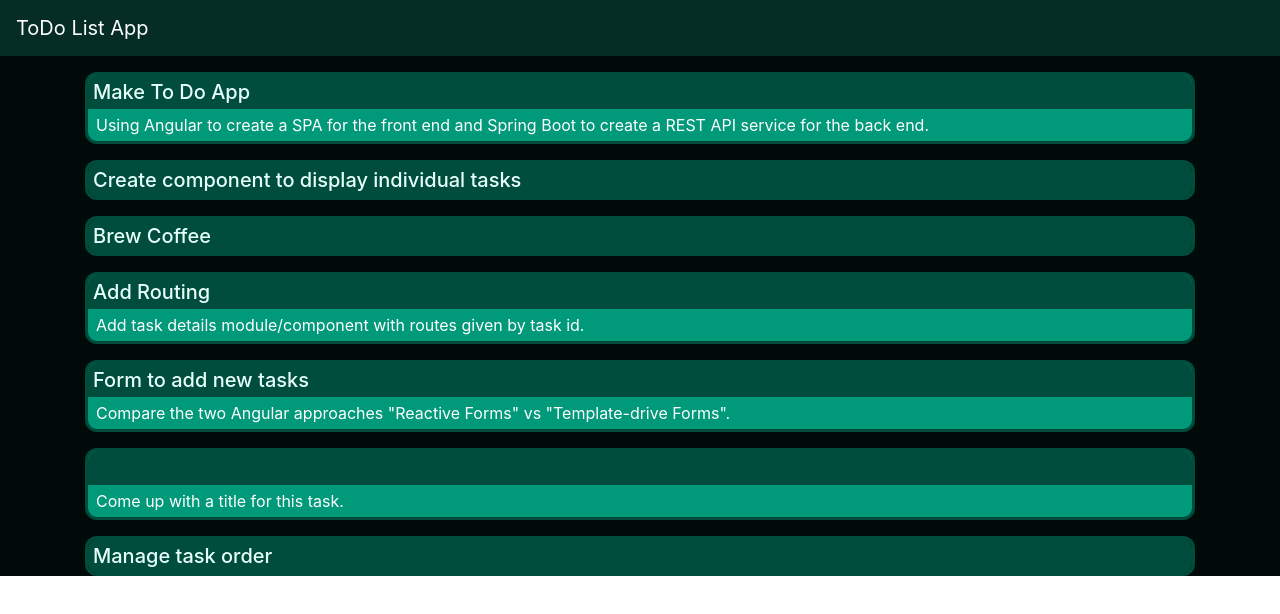
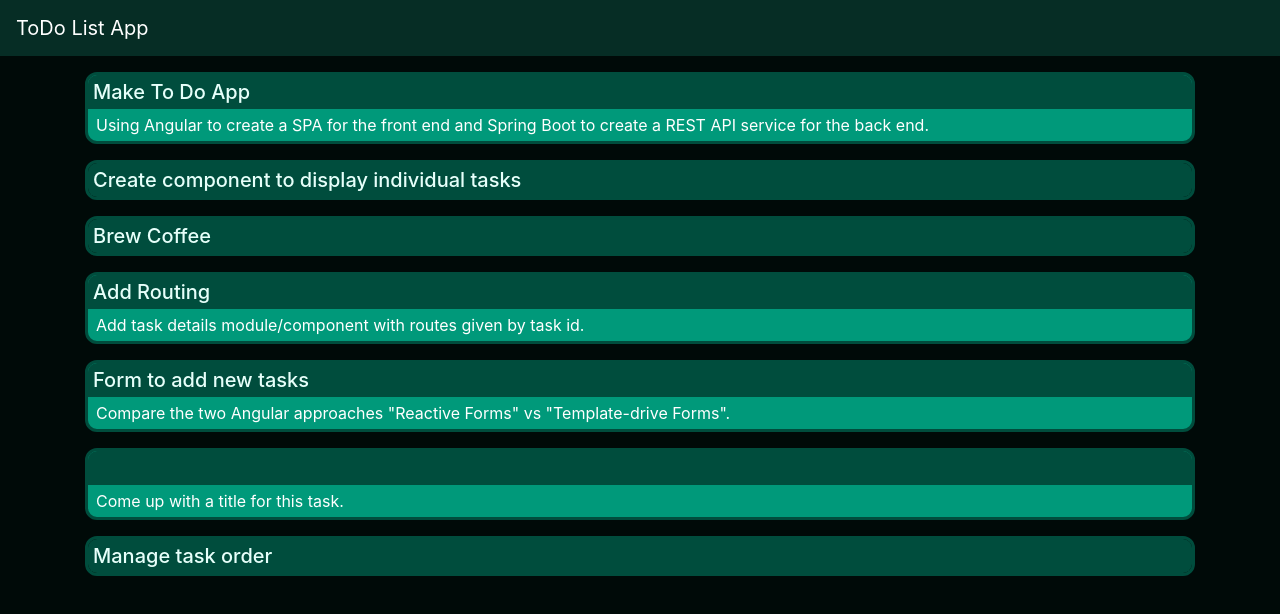
Before and after one commit to gs-rnd/to-do-front-angular, an Angular app: page / in a window 1280 px wide. Shown: the top 614 px of the page. Built offline with nearby package versions, Linux system fonts and the light colour scheme.

Commit message:
background color covers whole media view

```diff
--- a/src/app/app.component.css
+++ b/src/app/app.component.css
@@ -1,4 +1,6 @@
 :host {
   display: block;
   background-color: hsl(168, 100%, 2%);
+  min-height: 100vh;
+  padding-top: 3.5em;
 }
--- a/src/app/task-list/list-item/list-item.component.css
+++ b/src/app/task-list/list-item/list-item.component.css
@@ -7,6 +7,10 @@
   border-color: hsl(168, 100%, 15%);
   border-width: 0.2em;
   overflow: hidden;
+}
+
+:host:last-of-type {
+  margin-bottom: 0;
 }
 
 .task-title {
--- a/src/app/task-list/task-list.component.css
+++ b/src/app/task-list/task-list.component.css
@@ -1,6 +1,6 @@
 :host {
   display: block;
-  padding-top: 1em;
+  padding: 1em 0;
 }
 
 .empty-list {
--- a/src/index.html
+++ b/src/index.html
@@ -16,7 +16,6 @@
     <nav class="navbar fixed-top navbar-dark">
       <a class="navbar-brand" href="/">ToDo List App</a>
     </nav>
-    <div style="height: 3.5rem;"></div>
   </header>
   <app-root>Loading...</app-root>
   <script src="https://code.jquery.com/jquery-3.5.1.slim.min.js"
```
